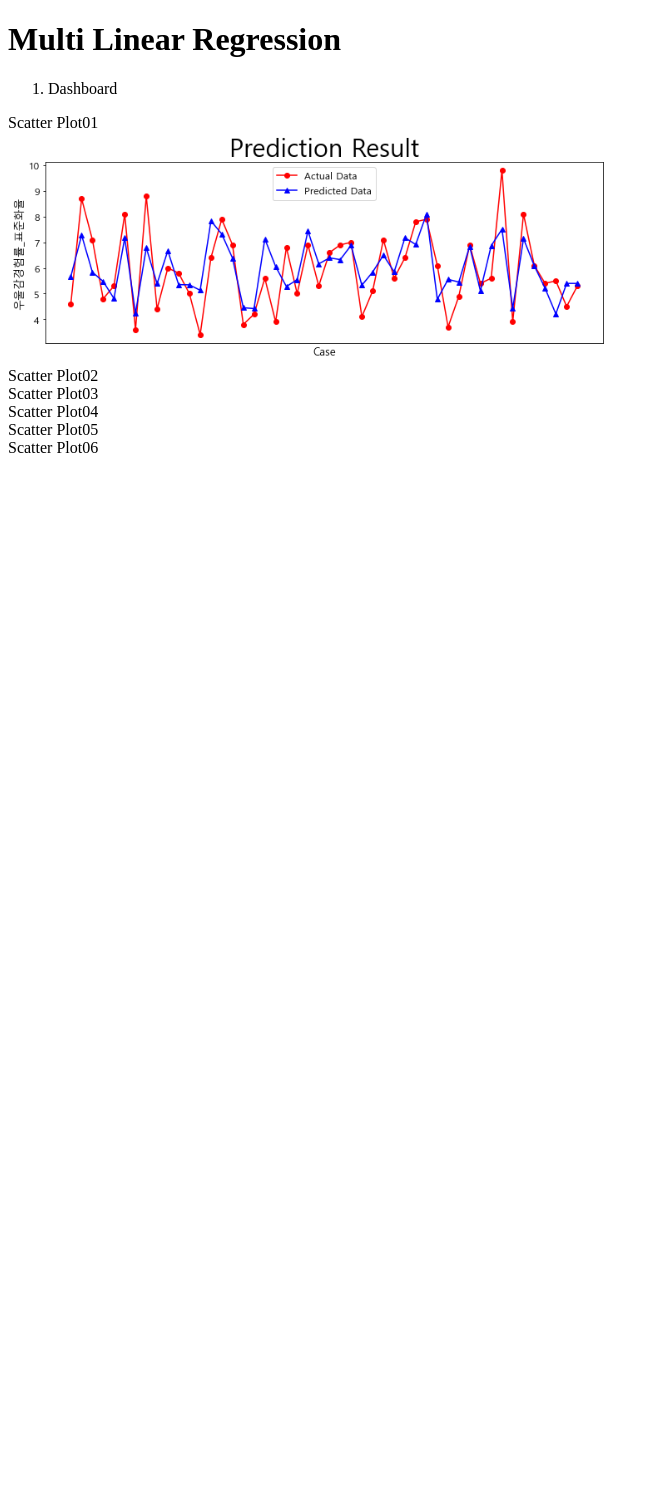
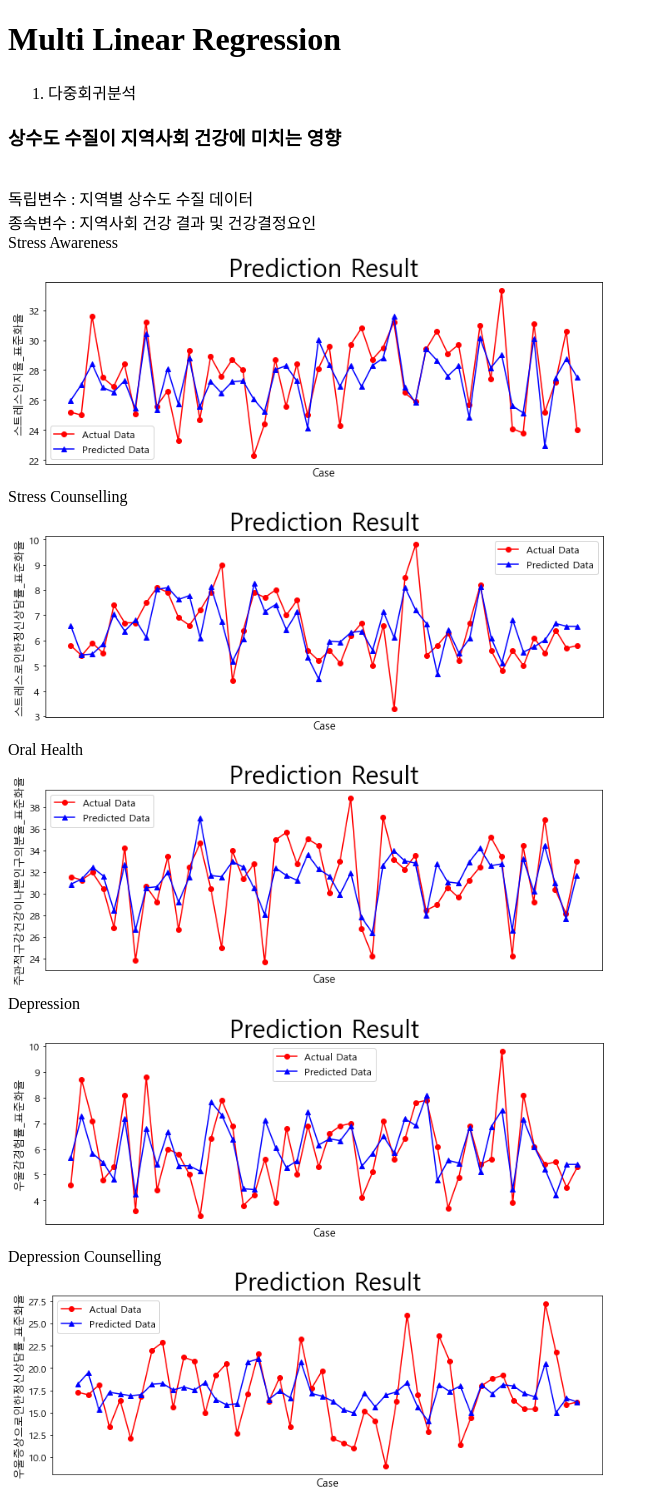
Before and after one commit to jaywoong/dashboard2, a Django app: template dashboard2/templates/mlr99.html in a window 1280 px wide. Shown: the whole page, without its empty margins (0-659 px from the left). Before the commit the page ends 453 px from the top, so only its background shows below. Run offline with Django 3.2, Linux system fonts and the light colour scheme; the template is opened without the code that fills it, so the values that code supplies are empty.

Commit message:
modify mlr99.html

```diff
--- a/dashboard2/templates/mlr99.html
+++ b/dashboard2/templates/mlr99.html
@@ -7,11 +7,13 @@
     <div class="container-fluid px-4">
         <h1 class="mt-4">Multi Linear Regression</h1>
         <ol class="breadcrumb mb-4">
-            <li class="breadcrumb-item active">Dashboard</li>
+            <li class="breadcrumb-item active">다중회귀분석</li>
         </ol>
         <div class="card mb-4">
             <div class="card-body">
-
+                <h3>상수도 수질이 지역사회 건강에 미치는 영향</h3><br>
+                독립변수 : 지역별 상수도 수질 데이터<br>
+                종속변수 : 지역사회 건강 결과 및 건강결정요인
             </div>
         </div>
         <div class="row">
@@ -19,10 +21,46 @@
                 <div class="card mb-4">
                     <div class="card-header">
                         <i class="fas fa-chart-area me-1"></i>
-                        Scatter Plot01
+                        Stress Awareness
                     </div>
                     <div class="card-body">
                         <div id="scatter01" width="100%" height="600px"></div>
+                        <img src="{% static 'img/stress_awareness.png'%}" width="600px" alt="">
+                    </div>
+                </div>
+            </div>
+            <div class="col-xl-6">
+                <div class="card mb-4">
+                    <div class="card-header">
+                        <i class="fas fa-chart-area me-1"></i>
+                        Stress Counselling
+                    </div>
+                    <div class="card-body">
+                        <div id="scatter02" width="100%" height="40"></div>
+                        <img src="{% static 'img/stress_counselling.png'%}" width="600px" alt="">
+                    </div>
+                </div>
+            </div>
+            <div class="col-xl-6">
+                <div class="card mb-4">
+                    <div class="card-header">
+                        <i class="fas fa-chart-area me-1"></i>
+                        Oral Health
+                    </div>
+                    <div class="card-body">
+                        <div id="scatter03" width="100%" height="40"></div>
+                        <img src="{% static 'img/oral_health.png'%}" width="600px" alt="">
+                    </div>
+                </div>
+            </div>
+            <div class="col-xl-6">
+                <div class="card mb-4">
+                    <div class="card-header">
+                        <i class="fas fa-chart-area me-1"></i>
+                        Depression
+                    </div>
+                    <div class="card-body">
+                        <div id="scatter04" width="100%" height="40"></div>
                         <img src="{% static 'img/depression.png'%}" width="600px" alt="">
                     </div>
                 </div>
@@ -31,57 +69,15 @@
                 <div class="card mb-4">
                     <div class="card-header">
                         <i class="fas fa-chart-area me-1"></i>
-                        Scatter Plot02
+                        Depression Counselling
                     </div>
                     <div class="card-body">
-                        <div id="scatter02" width="100%" height="40"></div>
+                        <div id="scatter05" width="100%" height="40"></div>
+                        <img src="{% static 'img/depression_counselling.png'%}" width="600px" alt="">
                     </div>
                 </div>
             </div>
-            <div class="col-xl-6">
-                <div class="card mb-4">
-                    <div class="card-header">
-                        <i class="fas fa-chart-area me-1"></i>
-                        Scatter Plot03
-                    </div>
-                    <div class="card-body">
-                        <div id="scatter03" width="100%" height="40"></div>
-                    </div>
-                </div>
-            </div>
-            <div class="col-xl-6">
-                <div class="card mb-4">
-                    <div class="card-header">
-                        <i class="fas fa-chart-area me-1"></i>
-                        Scatter Plot04
-                    </div>
-                    <div class="card-body">
-                        <div id="scatter04" width="100%" height="40"></div>
-                    </div>
-                </div>
-            </div>
-            <div class="col-xl-6">
-                <div class="card mb-4">
-                    <div class="card-header">
-                        <i class="fas fa-chart-area me-1"></i>
-                        Scatter Plot05
-                    </div>
-                    <div class="card-body">
-                        <div id="scatter05" width="100%" height="40"></div>
-                    </div>
-                </div>
-            </div>
-            <div class="col-xl-6">
-                <div class="card mb-4">
-                    <div class="card-header">
-                        <i class="fas fa-chart-area me-1"></i>
-                        Scatter Plot06
-                    </div>
-                    <div class="card-body">
-                        <div id="scatter06" width="100%" height="40"></div>
-                    </div>
-                </div>
-            </div>
+
         </div>
 
     </div>
```
